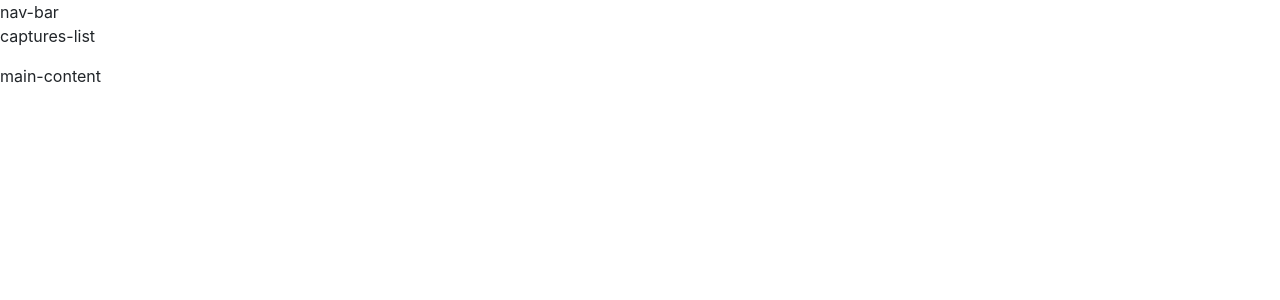
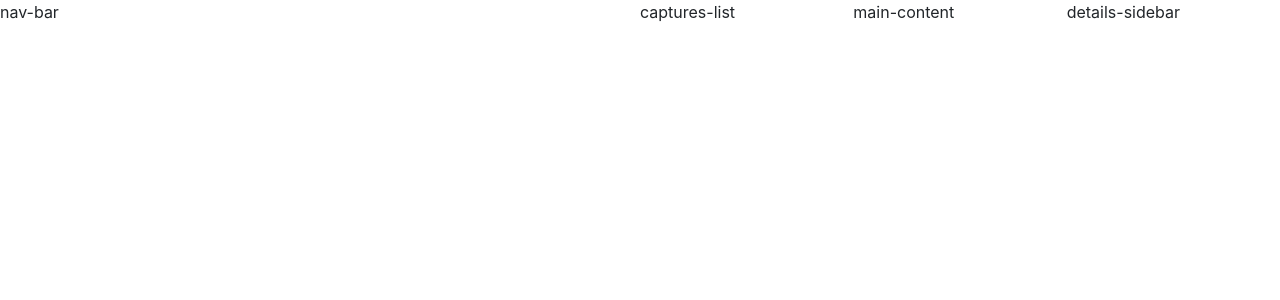
Before and after one commit to vedrxn/buildmon, a React app: page / in a window 1280 px wide. Shown: the top 300 px of the page. Built offline with nearby package versions, Linux system fonts and the light colour scheme.

Commit message:
Add react-router and implement dashboard page shell

```diff
--- a/package.json
+++ b/package.json
@@ -27,6 +27,7 @@
     "@types/react": "^16.9.11",
     "@types/react-dom": "^16.9.4",
     "@types/react-redux": "^7.1.5",
+    "@types/react-router-dom": "^5.1.3",
     "clean-webpack-plugin": "^3.0.0",
     "css-loader": "^3.2.0",
     "html-webpack-plugin": "^3.2.0",
@@ -53,6 +54,7 @@
     "react-bootstrap": "^1.0.0-beta.16",
     "react-dom": "^16.12.0",
     "react-redux": "^7.1.3",
+    "react-router-dom": "^5.1.2",
     "redux": "^4.0.4"
   }
 }
--- a/src/frontend/App.tsx
+++ b/src/frontend/App.tsx
@@ -1,11 +1,21 @@
 import React from 'react'
+import Col from 'react-bootstrap/Col'
+import Container from 'react-bootstrap/Container'
+import Row from 'react-bootstrap/Row'
+import { Route } from 'react-router-dom'
+import DashboardPage from './dashboard/DashboardPage.tsx'
 
 export default () => (
-  <div>
-    <nav>nav-bar</nav>
-    <main>
-      <ul className="list-unstyled">captures-list</ul>
-      <div>main-content</div>
-    </main>
-  </div>
+  <Container className="p-0" fluid>
+    <Row noGutters>
+      <Col>
+        <nav>nav-bar</nav>
+      </Col>
+      <Col as="main">
+        <Route path="/">
+          <DashboardPage />
+        </Route>
+      </Col>
+    </Row>
+  </Container>
 )
--- a/src/frontend/Root.tsx
+++ b/src/frontend/Root.tsx
@@ -1,5 +1,6 @@
 import React from 'react'
 import { Provider } from 'react-redux'
+import { BrowserRouter } from 'react-router-dom'
 import { createStore } from 'redux'
 import App from './App.tsx'
 import reducer from './reducer'
@@ -8,8 +9,10 @@ const store = createStore(reducer)
 
 export default () => (
   <React.StrictMode>
-    <Provider store={store}>
-      <App />
-    </Provider>
+    <BrowserRouter>
+      <Provider store={store}>
+        <App />
+      </Provider>
+    </BrowserRouter>
   </React.StrictMode>
 )
--- /dev/null
+++ b/src/frontend/dashboard/DashboardPage.tsx
@@ -0,0 +1,17 @@
+import React from 'react'
+import Col from 'react-bootstrap/Col'
+import Row from 'react-bootstrap/Row'
+
+export default () => (
+  <Row noGutters>
+    <Col>
+      <ul className="list-unstyled">captures-list</ul>
+    </Col>
+    <Col>
+      <main>main-content</main>
+    </Col>
+    <Col>
+      <div>details-sidebar</div>
+    </Col>
+  </Row>
+)
```
Also changed, not shown: 1 other file (tests, documents, lock files or other folders).
